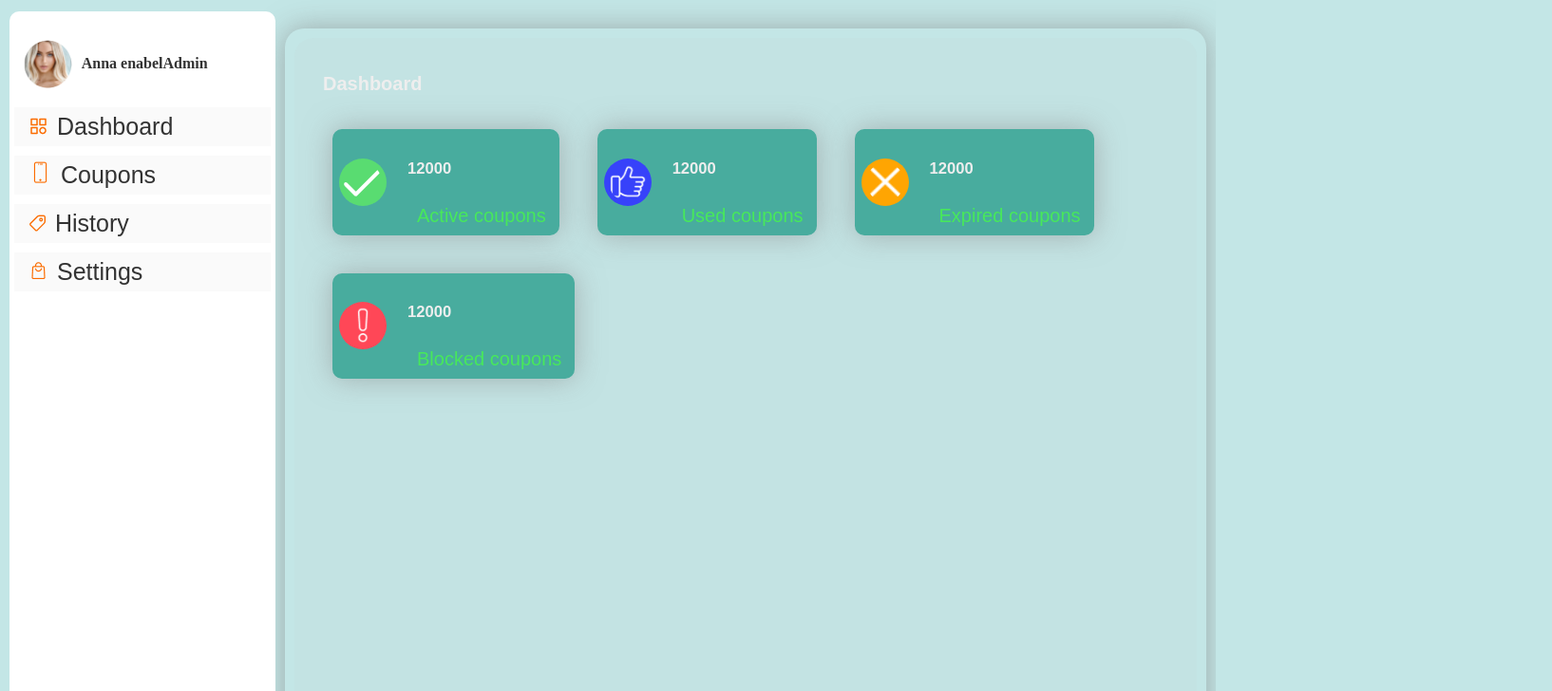
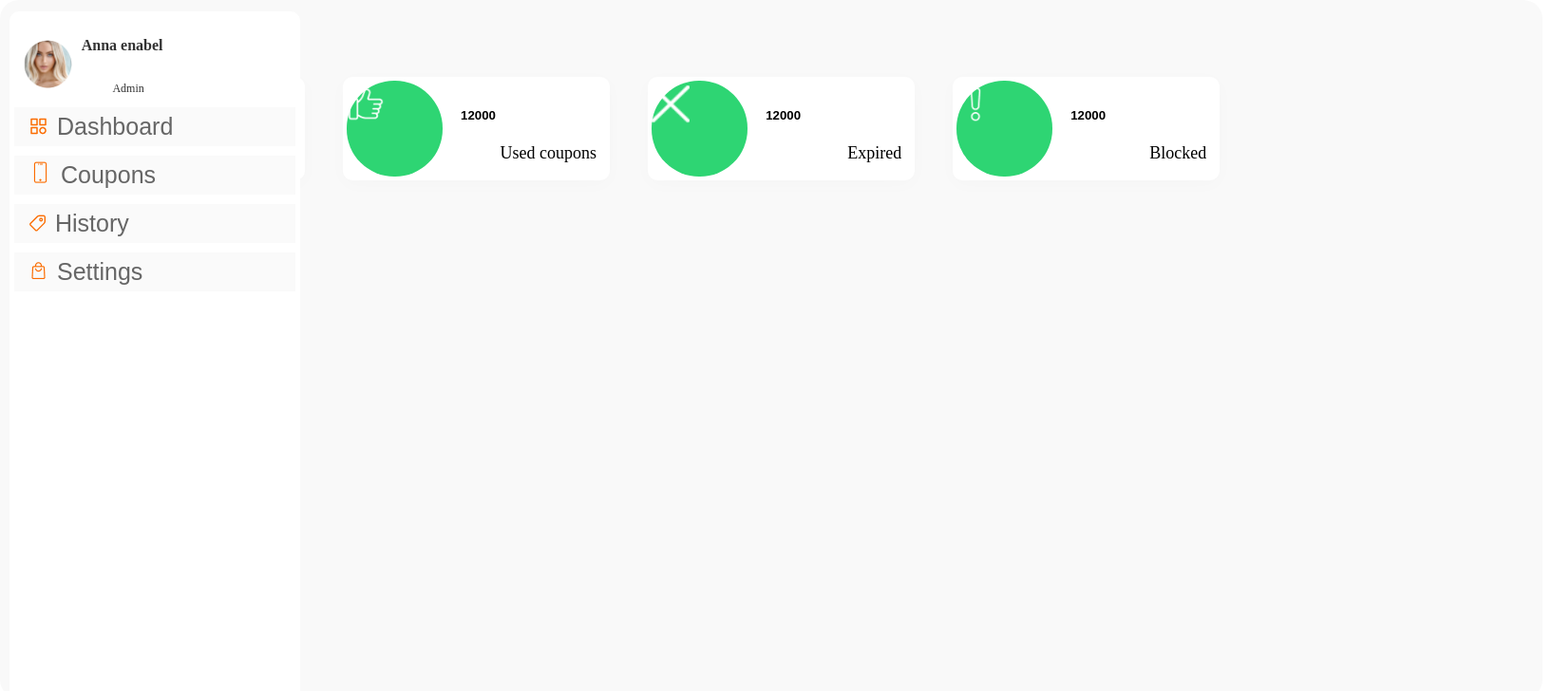
Before and after one commit to Jayanth-j-FSD/FrontEnd, a React (Create React App) app: page /home-screen in a window 1280 px wide. Shown: the top 728 px of the page at 95% size, 1634 px wide, since content can reach past the window. Built offline with nearby package versions, Linux system fonts and the light colour scheme.

Commit message:
UI changes

```diff
--- a/src/components/Dashboard.js
+++ b/src/components/Dashboard.js
@@ -12,31 +12,39 @@ function Dashboard() {
       </div>
       <div className="tab-section">
         <div className="tab">
-          <img src={tick} className="tick"></img>
+          <div className="img-back">
+            <img src={tick} className="tick"></img>
+          </div>
           <div>
             <h5>12000</h5>
             <p>Active coupons</p>
           </div>
         </div>
         <div className="tab">
-          <img src={like} className="like"></img>
+          <div className="img-back">
+            <img src={like} className="like"></img>
+          </div>
           <div>
             <h5>12000</h5>
             <p>Used coupons</p>
           </div>
         </div>
         <div className="tab">
-          <img src={cross} className="cross"></img>
+          <div className="img-back">
+            <img src={cross} className="cross"></img>
+          </div>
           <div>
             <h5>12000</h5>
-            <p>Expired coupons</p>
+            <p>Expired </p>
           </div>
         </div>
         <div className="tab">
-          <img src={alert} className="alert"></img>
+          <div className="img-back">
+            <img src={alert} className="alert"></img>
+          </div>
           <div>
             <h5>12000</h5>
-            <p>Blocked coupons</p>
+            <p>Blocked </p>
           </div>
         </div>
       </div>
--- a/src/components/HomeScreen.js
+++ b/src/components/HomeScreen.js
@@ -26,9 +26,10 @@ function HomeScreen() {
         <div className="menu-list">
           <div className="logo-section">
             <img src={face} className="image-logo" onClick={handleHome}></img>
-
-            <p>Anna enabel</p>
-            <p>Admin</p>
+           <div className="info">
+           <p className="name">Anna enabel</p>
+            <p className="role">Admin</p>
+           </div>
           </div>
           <div className="tabs-list">
             <div onClick={() => handleTab("dashboard")} className="tabs">
--- a/src/components/dashboard.scss
+++ b/src/components/dashboard.scss
@@ -7,7 +7,7 @@ $font-color2: #eee4b1bb;
 $font-color3: #e3faf2;
 $plain: #eee;
 $font-mian: #48ac9e;
-$btn-back: #FB6C00;
+$btn-back: #fb6c00;
 $green: rgba(96, 240, 96, 0.719);
 
 .dash-main {
@@ -15,6 +15,11 @@ $green: rgba(96, 240, 96, 0.719);
   height: auto;
   // background-color: $primary-background;
   color: $plain;
+  width: 1624px;
+  height: 1080px;
+  left: 296px;
+  gap: 0px;
+  opacity: 0px;
 
   .top-nav {
     display: flex;
@@ -22,6 +27,7 @@ $green: rgba(96, 240, 96, 0.719);
     align-items: center;
 
     h4 {
+      color: rgba(0, 0, 0, 1);
       margin-left: 20px;
     }
   }
@@ -41,45 +47,52 @@ $green: rgba(96, 240, 96, 0.719);
       align-items: center;
       gap: 15px;
       padding: 2px;
-      background-color: $font-mian;
-      color: white;
+      background-color: rgba(255, 255, 255, 1);
+      color: rgba(0, 0, 0, 1);
       border-radius: 10px;
-      box-shadow: 0px 0px 30px 0px rgba(134, 134, 134, 0.555);
-
-      img {
-        margin: 5px;
-        height: 40px;
-        width: 40px;
-        padding: 5px;
+      box-shadow: 0px 4px 20px 0px rgba(0, 0, 0, 0.02);
+      .img-back {
+        width: 101.05px;
+        height: 101.05px;
+        gap: 0px;
+        opacity: 0px;
         border-radius: 50px;
-        background-color: rgba(255, 255, 255, 0.686);
+        background-color: rgba(46, 213, 115, 1);
+        img {
+          width: 40px;
+          height: 40px;
+          top: 230px;
+          left: 407px;
+          padding: 5.31px 0px 5.31px 0px;
+          gap: 0px;
+          opacity: 0px;
+        }
       }
 
       div {
         color: $plain;
         margin: 2px 2px;
       }
+      h5 {
+        color: rgba(0, 0, 0, 1);
+      }
 
       p {
-        color: rgba(71, 250, 71, 0.774);
+        color: rgba(0, 0, 0, 1);
         margin: 5px 10px;
         display: flex;
         justify-content: end;
-      }
-
-      .tick {
-        background-color: $green;
-      }
-      .like {
-        background-color: #3742FA;
-      }
-
-      .cross {
-        background-color: #FFA502;
-      }
-
-      .alert {
-        background-color: #ff4757;
+        width: 133px;
+        height: 22px;
+        top: 287px;
+        left: 916px;
+        gap: 0px;
+        opacity: 0px;
+        font-family: Montserrat;
+        font-size: 18px;
+        font-weight: 500;
+        line-height: 21.94px;
+        text-align: left;
       }
     }
   }
--- a/src/components/home-screen.scss
+++ b/src/components/home-screen.scss
@@ -23,13 +23,38 @@ $border: #fb6c0033;
       gap: 0px;
       border: 1px 0px 0px 0px dashed $border;
       opacity: 0px;
-      p {
-        font-family: Quicksand;
-        font-size: 16px;
-        font-weight: 600;
-        line-height: 20px;
-        text-align: left;
+      .info {
+        display: flex;
+        align-items: center;
+        flex-direction: column;
+        .name {
+          font-family: Quicksand;
+          font-size: 16px;
+          font-weight: 600;
+          line-height: 20px;
+          text-align: left;
+          width: 96px;
+          height: 20px;
+          top: 123.13px;
+          left: 135.02px;
+          gap: 0px;
+          opacity: 0px;
+        }
+        .role {
+          width: 36px;
+          height: 15px;
+          top: 144.13px;
+          left: 135.02px;
+          gap: 0px;
+          opacity: 0px;
+          font-family: Quicksand;
+          font-size: 12px;
+          font-weight: 400;
+          line-height: 15px;
+          text-align: right;
+        }
       }
+
       img {
         margin: 10px;
         width: 50.75px;
@@ -50,9 +75,9 @@ $border: #fb6c0033;
     }
 
     .menu-list {
+      width: 296px;
       margin-top: 12px;
       border-radius: 10px;
-      width: 270px;
       position: fixed;
       z-index: 1;
       left: 10px;
@@ -66,7 +91,7 @@ $border: #fb6c0033;
         padding: 6px 8px 6px 16px;
         text-decoration: none;
         font-size: 25px;
-        color: $font-color1;
+        color: $font-color2;
         display: block;
         background-color: #fafafa;
         img {
@@ -93,15 +118,13 @@ $border: #fb6c0033;
   }
 
   .display {
-    margin: 30px 10px 10px 300px;
-    font-size: 20px;
-    padding: 10px 10px;
-    box-sizing: border-box;
-    box-shadow: 0px 0px 30px 0px rgba(129, 129, 129, 0.603);
-    border-radius: 20px;
-    width: 100%;
-    height: 95vh;
-
+    display: flex;
+    background-color: $secondary-color;
+    width: 1624px;
+    height: 1080px;
+    left: 296px;
+    gap: 0px;
+    opacity: 0px;
     .tabs {
       width: 100%;
       height: 92vh;
--- a/src/styles.scss
+++ b/src/styles.scss
@@ -1,6 +1,6 @@
 //variables for background and color schemes
 $primary-background: #a9b0f7;
-$secondary-background: rgba(176, 223, 223, 0.753);
+$secondary-background: rgb(255, 255, 255);
 body {
   background-color: $secondary-background;
   color: #87a7c5;
```
